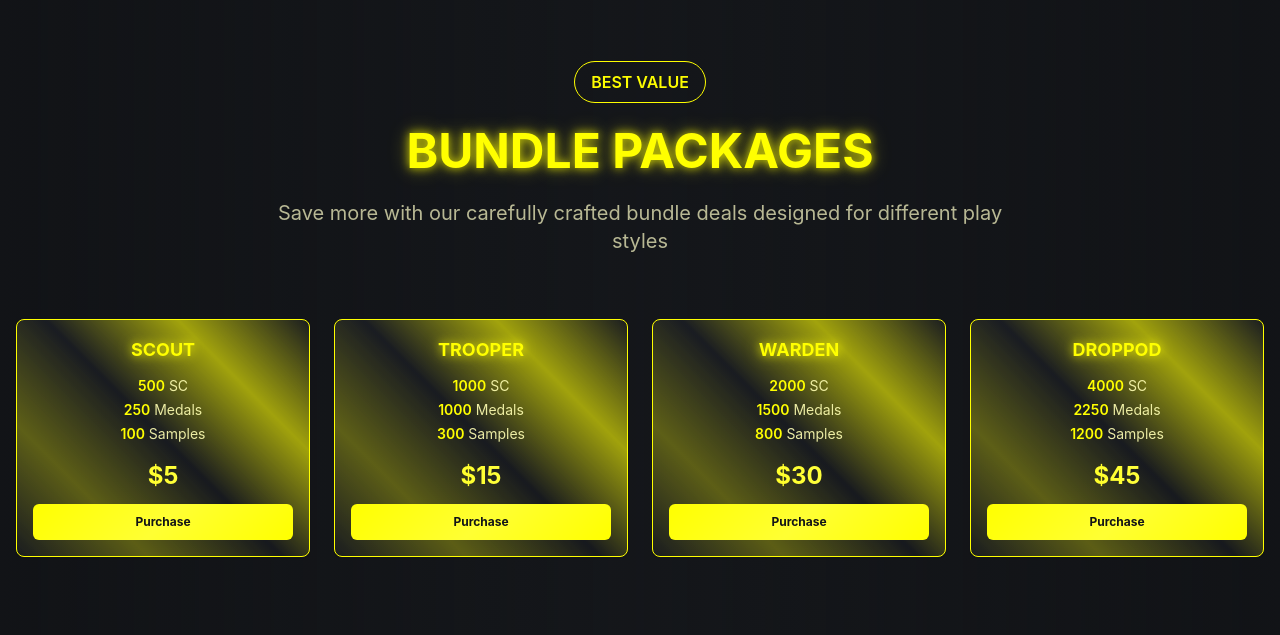
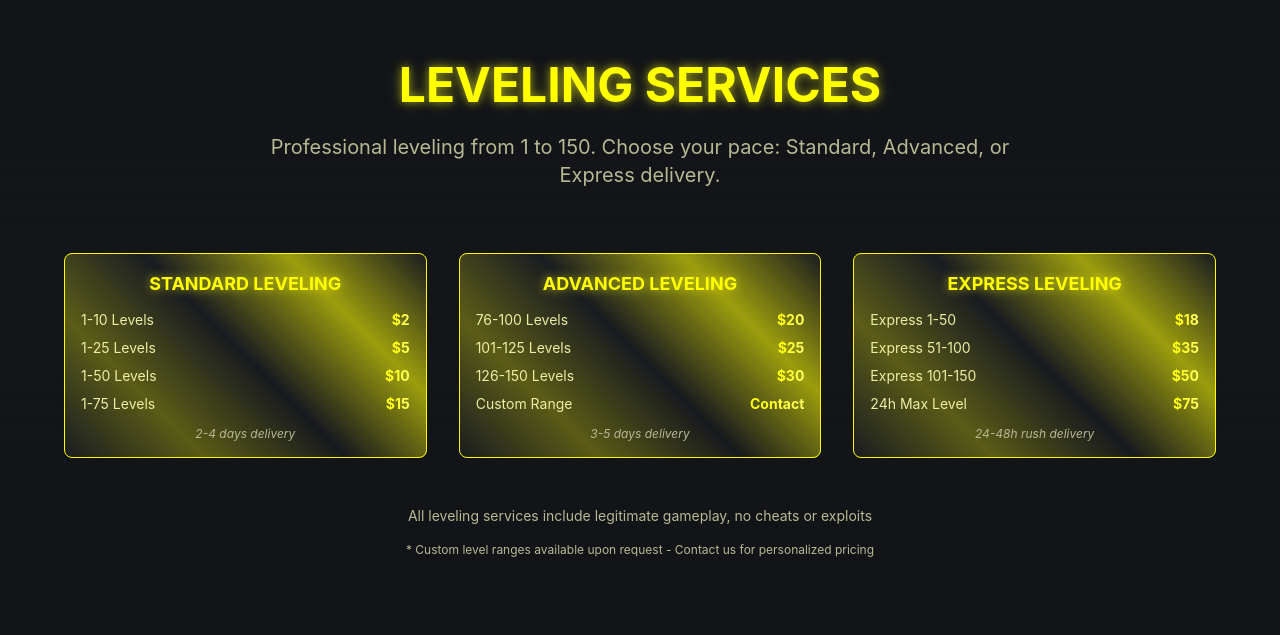
Before and after one commit to Darkvsx/hellboost, a React (Vite) app: page / in a window 1280 px wide. Shown: the part 1605-2240 px from the top of the page. Built offline with nearby package versions, Linux system fonts and the light colour scheme.

Commit message:
Refine styling and add leveling
Reduce yellow color intensity for better readability. Slow down animations for icons and arrows. Add a new "leveling" section with pricing.

```diff
--- a/src/components/HeroSection.tsx
+++ b/src/components/HeroSection.tsx
@@ -81,12 +81,13 @@ export const HeroSection = () => {
         </div>
 
         {/* Scroll Indicator */}
-        <button
-          onClick={() => scrollToSection('pricing')}
-          className="animate-bounce hover:scale-110 transition-transform duration-300 p-3 rounded-full bg-primary/10 hover:bg-primary/20"
-        >
-          <ArrowDown className="w-6 h-6 text-primary" />
-        </button>
+          <button
+            onClick={() => scrollToSection('pricing')}
+            className="animate-bounce hover:scale-105 transition-transform duration-500 p-3 rounded-full bg-primary/10 hover:bg-primary/20"
+            style={{ animationDuration: '3s' }}
+          >
+            <ArrowDown className="w-6 h-6 text-primary" />
+          </button>
       </div>
     </section>
   );
--- /dev/null
+++ b/src/components/LevelingSection.tsx
@@ -0,0 +1,103 @@
+import { ServiceCard } from "@/components/ServiceCard";
+import { useEffect, useRef, useState } from "react";
+
+export const LevelingSection = () => {
+  const [isVisible, setIsVisible] = useState(false);
+  const sectionRef = useRef<HTMLElement>(null);
+
+  useEffect(() => {
+    const observer = new IntersectionObserver(
+      ([entry]) => {
+        if (entry.isIntersecting) {
+          setIsVisible(true);
+        }
+      },
+      { threshold: 0.1 }
+    );
+
+    if (sectionRef.current) {
+      observer.observe(sectionRef.current);
+    }
+
+    return () => observer.disconnect();
+  }, []);
+
+  const levelingPackages = [
+    { amount: "1-10 Levels", price: "$2" },
+    { amount: "1-25 Levels", price: "$5" },
+    { amount: "1-50 Levels", price: "$10" },
+    { amount: "1-75 Levels", price: "$15" }
+  ];
+
+  const advancedLeveling = [
+    { amount: "76-100 Levels", price: "$20" },
+    { amount: "101-125 Levels", price: "$25" },
+    { amount: "126-150 Levels", price: "$30" },
+    { amount: "Custom Range", price: "Contact" }
+  ];
+
+  const expressLeveling = [
+    { amount: "Express 1-50", price: "$18" },
+    { amount: "Express 51-100", price: "$35" },
+    { amount: "Express 101-150", price: "$50" },
+    { amount: "24h Max Level", price: "$75" }
+  ];
+
+  return (
+    <section
+      id="leveling"
+      ref={sectionRef}
+      className="py-16 md:py-24 bg-gradient-to-b from-background via-card/20 to-background"
+    >
+      <div className="container mx-auto px-4">
+        <div className={`text-center mb-12 md:mb-16 transition-all duration-1000 ${
+          isVisible ? 'opacity-100 translate-y-0' : 'opacity-0 translate-y-10'
+        }`}>
+          <h2 className="text-3xl sm:text-4xl md:text-5xl font-bold text-primary mb-4 md:mb-6 text-glow">
+            LEVELING SERVICES
+          </h2>
+          <p className="text-lg md:text-xl text-muted-foreground max-w-3xl mx-auto leading-relaxed">
+            Professional leveling from 1 to 150. Choose your pace: Standard, Advanced, or Express delivery.
+          </p>
+        </div>
+
+        <div className={`grid grid-cols-1 lg:grid-cols-3 gap-6 md:gap-8 max-w-6xl mx-auto transition-all duration-1000 delay-300 ${
+          isVisible ? 'opacity-100 translate-y-0' : 'opacity-0 translate-y-10'
+        }`}>
+          <div className="transform hover:scale-105 transition-all duration-500">
+            <ServiceCard
+              title="STANDARD LEVELING"
+              items={levelingPackages}
+              note="2-4 days delivery"
+            />
+          </div>
+          <div className="transform hover:scale-105 transition-all duration-500 delay-100">
+            <ServiceCard
+              title="ADVANCED LEVELING"
+              items={advancedLeveling}
+              note="3-5 days delivery"
+            />
+          </div>
+          <div className="transform hover:scale-105 transition-all duration-500 delay-200">
+            <ServiceCard
+              title="EXPRESS LEVELING"
+              items={expressLeveling}
+              note="24-48h rush delivery"
+            />
+          </div>
+        </div>
+
+        <div className={`text-center mt-8 md:mt-12 transition-all duration-1000 delay-500 ${
+          isVisible ? 'opacity-100 translate-y-0' : 'opacity-0 translate-y-10'
+        }`}>
+          <p className="text-sm text-muted-foreground mb-4">
+            All leveling services include legitimate gameplay, no cheats or exploits
+          </p>
+          <p className="text-xs text-muted-foreground">
+            * Custom level ranges available upon request - Contact us for personalized pricing
+          </p>
+        </div>
+      </div>
+    </section>
+  );
+};
--- a/src/index.css
+++ b/src/index.css
@@ -132,15 +132,15 @@ All colors MUST be HSL.
 
   .glow-yellow {
     box-shadow:
-      0 0 20px hsla(60, 100%, 50%, 0.4),
-      0 0 40px hsla(60, 100%, 50%, 0.2),
-      inset 0 1px 0 hsla(60, 100%, 50%, 0.1);
+      0 0 15px hsla(60, 80%, 50%, 0.25),
+      0 0 30px hsla(60, 80%, 50%, 0.15),
+      inset 0 1px 0 hsla(60, 80%, 50%, 0.08);
   }
 
   .text-glow {
     text-shadow:
-      0 0 10px hsla(60, 100%, 50%, 0.8),
-      0 0 20px hsla(60, 100%, 50%, 0.4);
+      0 0 8px hsla(60, 80%, 50%, 0.6),
+      0 0 16px hsla(60, 80%, 50%, 0.3);
   }
 
   .backdrop-blur-strong {
@@ -219,7 +219,7 @@ All colors MUST be HSL.
   }
 
   .float {
-    animation: float 3s ease-in-out infinite;
+    animation: float 6s ease-in-out infinite;
   }
 
   .animate-fade-in {
@@ -234,8 +234,8 @@ All colors MUST be HSL.
   /* Improved hover states */
   .hover-glow:hover {
     box-shadow:
-      0 0 30px hsla(60, 100%, 50%, 0.5),
-      0 0 60px hsla(60, 100%, 50%, 0.3);
+      0 0 25px hsla(60, 70%, 50%, 0.3),
+      0 0 50px hsla(60, 70%, 50%, 0.2);
   }
 
   /* Mobile-first responsive design improvements */
@@ -248,8 +248,8 @@ All colors MUST be HSL.
 
     .glow-yellow {
       box-shadow:
-        0 0 15px hsla(60, 100%, 50%, 0.3),
-        0 0 30px hsla(60, 100%, 50%, 0.15);
+        0 0 12px hsla(60, 70%, 50%, 0.2),
+        0 0 24px hsla(60, 70%, 50%, 0.1);
     }
   }
 }
--- a/src/pages/Index.tsx
+++ b/src/pages/Index.tsx
@@ -1,6 +1,7 @@
 import { Header } from "@/components/Header";
 import { HeroSection } from "@/components/HeroSection";
 import { PricingSection } from "@/components/PricingSection";
+import { LevelingSection } from "@/components/LevelingSection";
 import { BundlesSection } from "@/components/BundlesSection";
 import { Footer } from "@/components/Footer";
 import battlefieldImage from "@/assets/helldivers-battlefield.jpg";
@@ -22,6 +23,7 @@ const Index = () => {
         <Header />
         <HeroSection />
         <PricingSection />
+        <LevelingSection />
         <BundlesSection />
         <Footer />
       </div>
```
